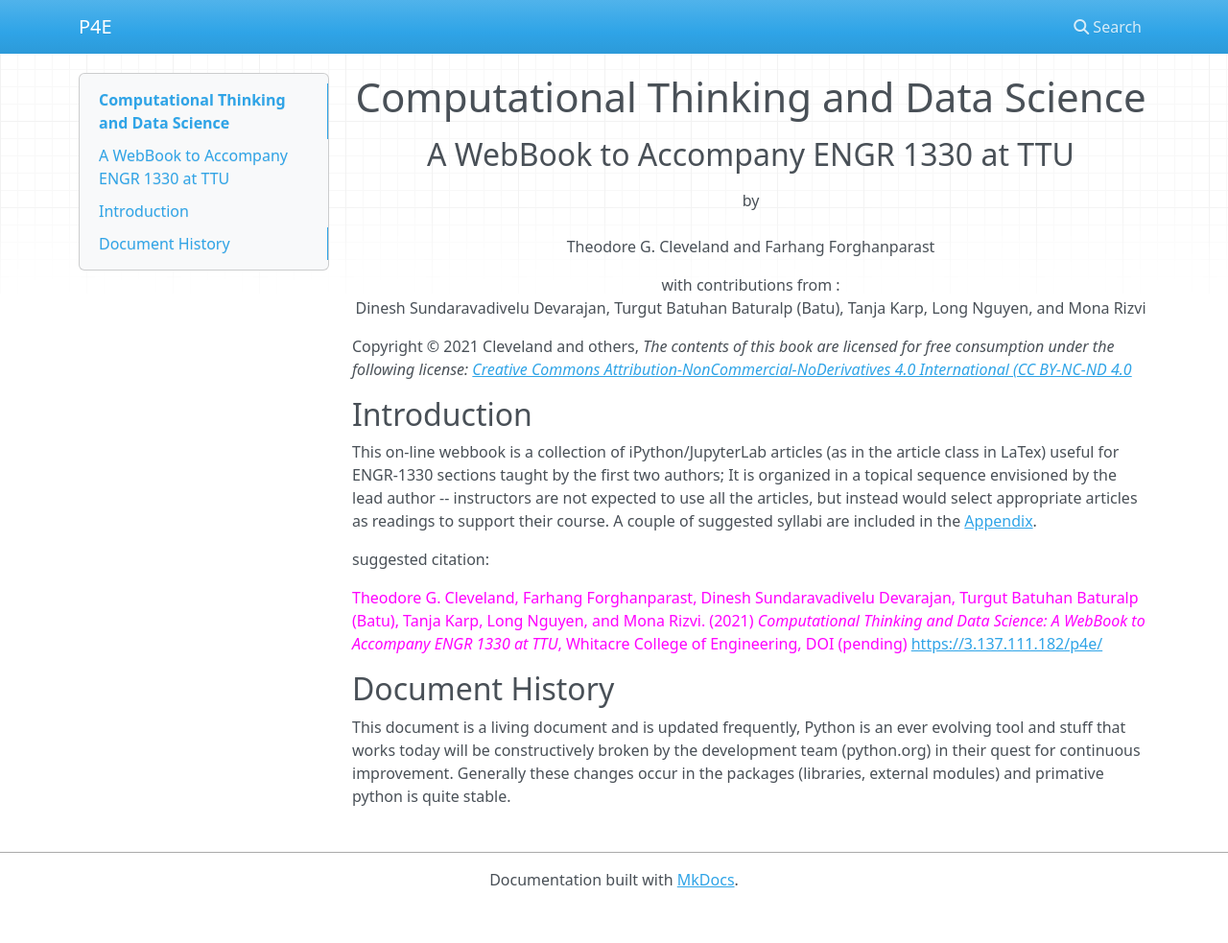
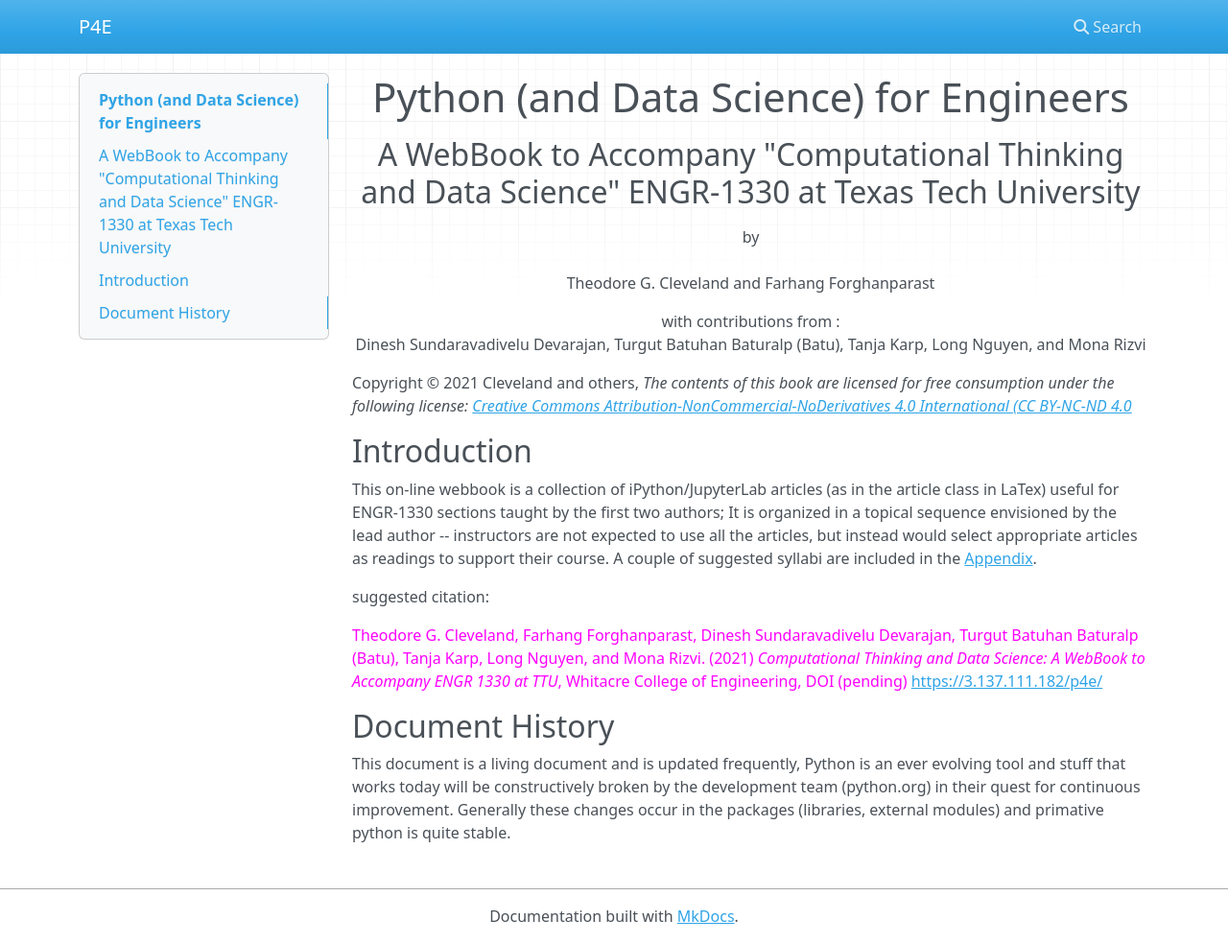
Before and after one commit to dustykat/p4e, an MkDocs documentation site: the page built from docs/index.md, in a window 1280 px wide and 983 px high. Shown: the whole window at 96% size. Built offline with MkDocs 1.6.1, drawn with Linux system fonts in a browser that asks for light colours; nearby versions of some CDN libraries.

Commit message:
modify title

```diff
--- a/docs/index.md
+++ b/docs/index.md
@@ -1,6 +1,6 @@
-# <p style="text-align:center"> Computational Thinking and Data Science </p>
+# <p style="text-align:center">Python (and Data Science) for Engineers</p>
 
-## <p style="text-align:center">A WebBook to Accompany ENGR 1330 at TTU </p>
+## <p style="text-align:center">A WebBook to Accompany "Computational Thinking and Data Science" ENGR-1330 at Texas Tech University </p>
 
 <p style="text-align:center">by <br><br>Theodore G. Cleveland and Farhang Forghanparast<br></p>
 
```
Also changed, not shown: site/index.html, site/search/search_index.json, 1 other file.
